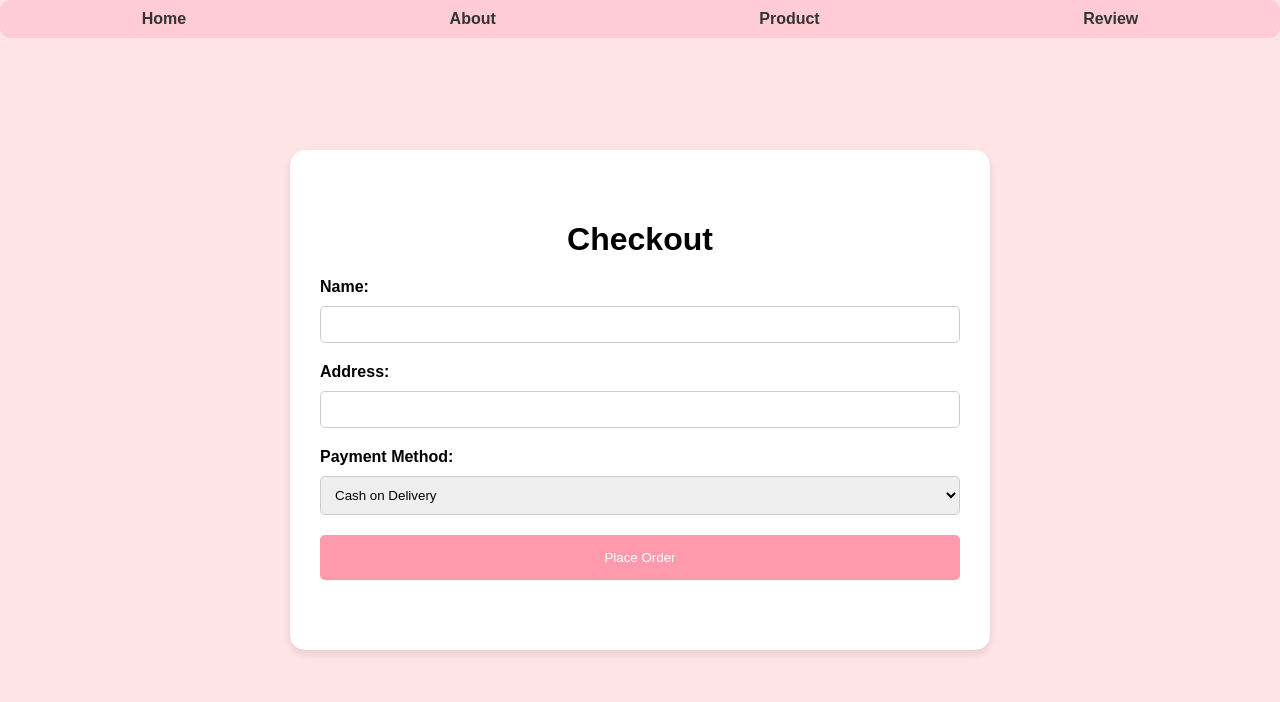
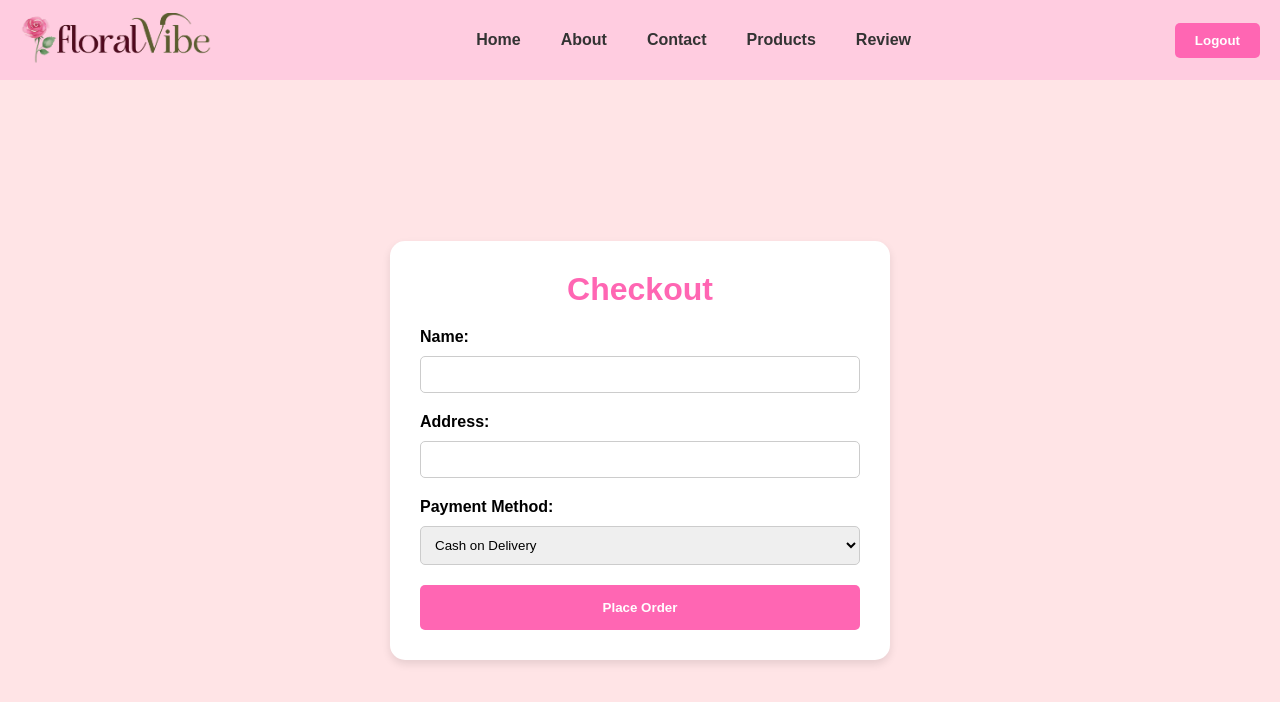
Before and after one commit to ankit7756/FloralVibe, a plain HTML site: page checkout.html in a window 1280 px wide. Drawn offline with Linux system fonts and the light colour scheme.

Commit message:
Changed the checkout page nav elements, styling and js logic

```diff
--- /dev/null
+++ b/checkout.css
@@ -0,0 +1,126 @@
+* {
+    margin: 0;
+    padding: 0;
+    box-sizing: border-box;
+}
+
+body {
+    font-family: Arial, sans-serif;
+    background-color: #ffe4e6;
+    padding: 20px;
+    display: flex;
+    justify-content: center;
+    align-items: center;
+    height: 100vh;
+    flex-direction: column;
+}
+
+.navbar {
+    display: flex;
+    justify-content: space-between;
+    align-items: center;
+    padding: 10px 20px;
+    background-color: #ffcce0;
+    height: 80px;
+    box-sizing: border-box;
+    position: absolute;
+    top: 0;
+    width: 100%;
+}
+
+.navbar .logo {
+    height: 50px;
+    width: auto;
+    object-fit: contain;
+}
+
+.nav-center {
+    flex-grow: 1;
+    display: flex;
+    justify-content: center;
+}
+
+.nav-links {
+    list-style: none;
+    display: flex;
+    gap: 40px;
+    /* Reduced space between links for better alignment */
+}
+
+.nav-links a {
+    text-decoration: none;
+    color: #333;
+    font-weight: bold;
+}
+
+.nav-links a:hover {
+    color: #ff66b3;
+}
+
+.logout-btn {
+    padding: 10px 20px;
+    background-color: #ff66b3;
+    color: #fff;
+    border: none;
+    border-radius: 5px;
+    cursor: pointer;
+    font-weight: bold;
+}
+
+.logout-btn:hover {
+    background-color: #cc529b;
+}
+
+
+.checkout-container {
+    width: 500px;
+    /* Reduced size for checkout box */
+    background-color: #fff;
+    padding: 30px;
+    border-radius: 15px;
+    box-shadow: 0 4px 8px rgba(0, 0, 0, 0.1);
+    display: flex;
+    flex-direction: column;
+    justify-content: center;
+    margin-top: 100px;
+    /* Added margin to push it down */
+}
+
+h1 {
+    text-align: center;
+    margin-bottom: 20px;
+    color: #ff66b3;
+}
+
+form {
+    display: flex;
+    flex-direction: column;
+}
+
+label {
+    margin-bottom: 10px;
+    font-weight: bold;
+}
+
+input,
+select {
+    padding: 10px;
+    margin-bottom: 20px;
+    border: 1px solid #ccc;
+    border-radius: 5px;
+    width: 100%;
+}
+
+button {
+    padding: 15px;
+    background-color: #ff66b3;
+    color: white;
+    border: none;
+    border-radius: 5px;
+    cursor: pointer;
+    font-weight: bold;
+}
+
+button:hover {
+    background-color: #cc529b;
+}
--- a/checkout.html
+++ b/checkout.html
@@ -1,5 +1,6 @@
-<!DOCTYPE html>
+<!-- <!DOCTYPE html>
 <html lang="en">
+
 <head>
     <meta charset="UTF-8">
     <meta name="viewport" content="width=device-width, initial-scale=1.0">
@@ -10,6 +11,7 @@
             padding: 0;
             box-sizing: border-box;
         }
+
         body {
             font-family: Arial, sans-serif;
             background-color: #ffe4e6;
@@ -19,6 +21,7 @@
             align-items: center;
             height: 100vh;
         }
+
         nav {
             background-color: #ffccd5;
             padding: 10px;
@@ -29,14 +32,17 @@
             top: 0;
             width: 100%;
         }
+
         nav a {
             color: #333;
             text-decoration: none;
             font-weight: bold;
         }
+
         nav a:hover {
             text-decoration: underline;
         }
+
         .checkout-container {
             width: 700px;
             height: 500px;
@@ -48,25 +54,31 @@
             flex-direction: column;
             justify-content: center;
         }
+
         h1 {
             text-align: center;
             margin-bottom: 20px;
         }
+
         form {
             display: flex;
             flex-direction: column;
         }
+
         label {
             margin-bottom: 10px;
             font-weight: bold;
         }
-        input, select {
+
+        input,
+        select {
             padding: 10px;
             margin-bottom: 20px;
             border: 1px solid #ccc;
             border-radius: 5px;
             width: 100%;
         }
+
         button {
             padding: 15px;
             background-color: #ff99ac;
@@ -75,11 +87,13 @@
             border-radius: 5px;
             cursor: pointer;
         }
+
         button:hover {
             background-color: #ff6681;
         }
     </style>
 </head>
+
 <body>
     <nav>
         <a href="index.html">Home</a>
@@ -107,4 +121,63 @@
         </form>
     </div>
 </body>
+
+</html> -->
+
+
+<!DOCTYPE html>
+<html lang="en">
+
+<head>
+    <meta charset="UTF-8">
+    <meta name="viewport" content="width=device-width, initial-scale=1.0">
+    <title>Checkout</title>
+    <link rel="stylesheet" href="checkout.css">
+</head>
+
+<body>
+    <header class="navbar">
+        <a href="index.html">
+            <img src="logo.png" alt="FloralVibe Logo" class="logo">
+        </a>
+        <nav class="nav-center">
+            <ul class="nav-links">
+                <li><a href="index.html">Home</a></li>
+                <li><a href="about.html">About</a></li>
+                <li><a href="contact.html">Contact</a></li> <!-- Replaced "Dashboard" with "Contact" -->
+                <li><a href="products.html">Products</a></li> <!-- Added "Products" page link -->
+                <li><a href="review.html">Review</a></li>
+            </ul>
+        </nav>
+        <button class="logout-btn">Logout</button>
+    </header>
+
+    <div class="checkout-container">
+        <h1>Checkout</h1>
+        <form id="checkoutForm">
+            <label for="name">Name:</label>
+            <input type="text" id="name" name="name" required>
+
+            <label for="address">Address:</label>
+            <input type="text" id="address" name="address" required>
+
+            <label for="payment-method">Payment Method:</label>
+            <select id="payment-method" name="payment-method" required>
+                <option value="cash-on-delivery">Cash on Delivery</option>
+                <option value="esewa">eSewa</option>
+                <option value="khalti">Khalti</option>
+            </select>
+
+            <div id="payment-details" style="display: none;">
+                <label for="payment-number">Send to: 9861790119</label>
+                <input type="number" id="payment-amount" name="payment-amount" placeholder="Enter amount" required>
+            </div>
+
+            <button type="submit">Place Order</button>
+        </form>
+    </div>
+
+    <script src="checkout.js"></script>
+</body>
+
 </html>
--- /dev/null
+++ b/checkout.js
@@ -0,0 +1,24 @@
+document.getElementById('payment-method').addEventListener('change', function () {
+    const paymentMethod = this.value;
+    const paymentDetails = document.getElementById('payment-details');
+
+    if (paymentMethod === 'esewa' || paymentMethod === 'khalti') {
+        paymentDetails.style.display = 'block';
+    } else {
+        paymentDetails.style.display = 'none';
+    }
+});
+
+// Optionally, you can add form validation or simulate the payment process here
+document.getElementById('checkoutForm').addEventListener('submit', function (event) {
+    event.preventDefault(); // Prevent form from submitting to demonstrate the process
+
+    const paymentMethod = document.getElementById('payment-method').value;
+    if (paymentMethod === 'esewa' || paymentMethod === 'khalti') {
+        const paymentAmount = document.getElementById('payment-amount').value;
+
+        alert(`Payment of NPR ${paymentAmount} to 9861790119 was successful.`);
+    } else {
+        alert('Order placed successfully (Cash on Delivery).');
+    }
+});
```
